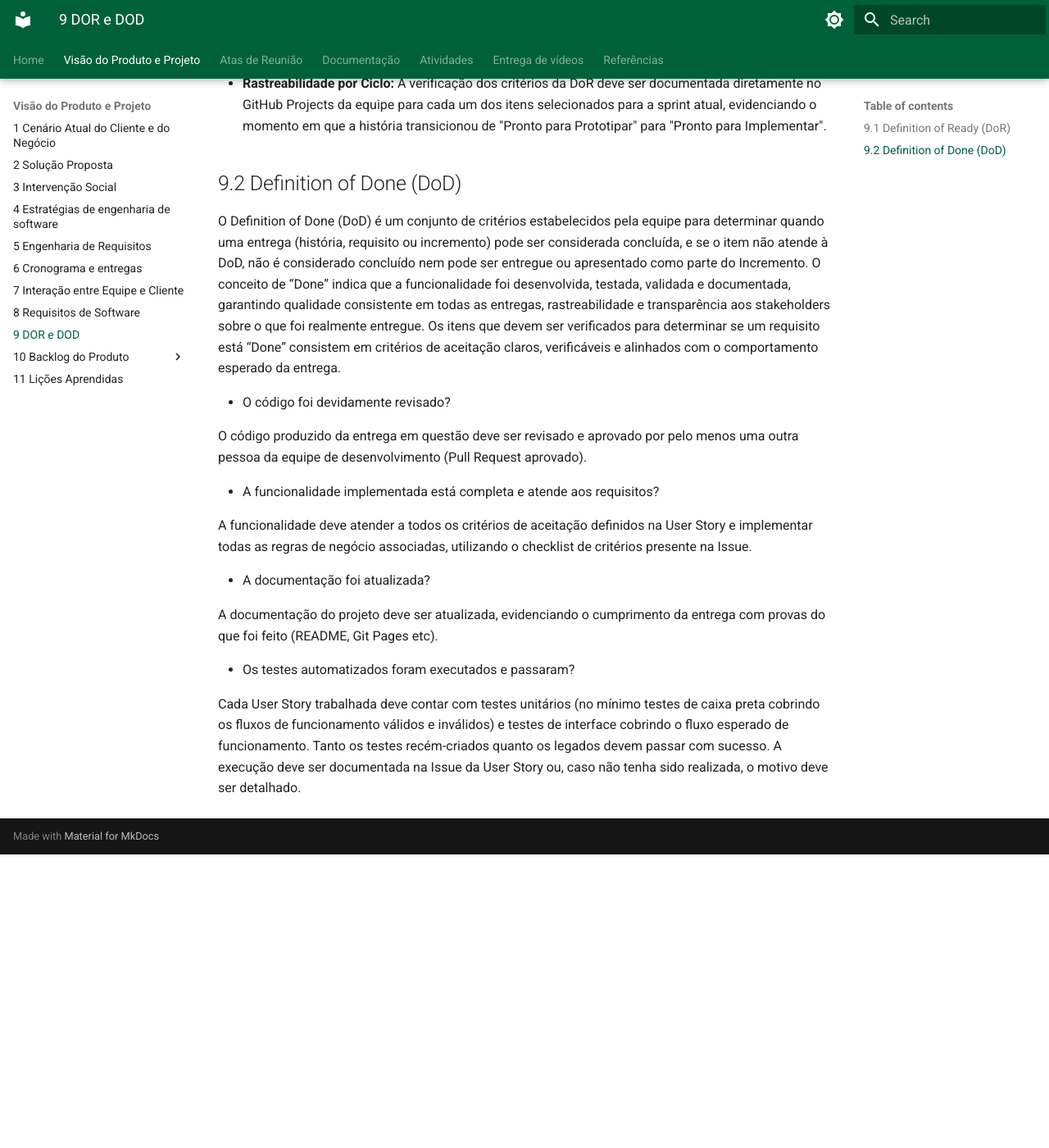
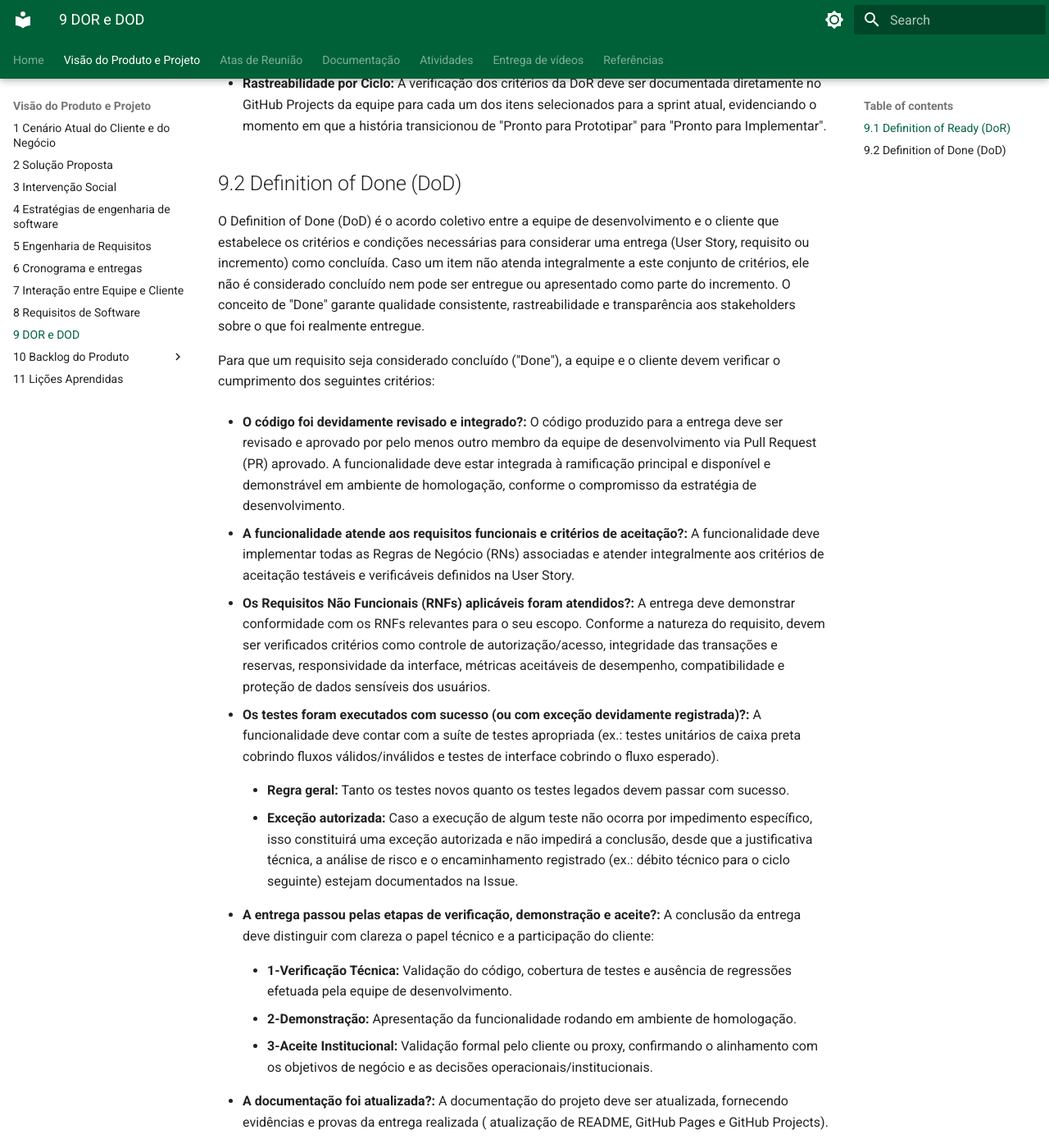
Before and after one commit to mdsreq-fga-unb/REQ-2026.2-T01-IBRADA-NET, an MkDocs documentation site: the page built from docs/documento-visao/9_dor_dod.md, in a window 1280 px wide and 1400 px high, scrolled down 1727 px. Shown: the whole window at 82% size. Built offline with MkDocs 1.6.1 and Material for MkDocs 9.7.7, drawn with Linux system fonts in a browser that asks for light colours; before the commit the page ends 2769 px from its top, so only the background shows below that; some of the changed text lies outside the part shown.

Commit message:
fix: Correção da seção de DoD

```diff
--- a/docs/documento-visao/9_dor_dod.md
+++ b/docs/documento-visao/9_dor_dod.md
@@ -44,21 +44,34 @@
 
 ## 9.2 Definition of Done (DoD)
 
- O Definition of Done (DoD) é um conjunto de critérios estabelecidos pela equipe para determinar quando uma entrega (história, requisito ou incremento) pode ser considerada concluída, e se o item não atende à DoD, não é considerado concluído nem pode ser entregue ou apresentado como parte do Incremento. O conceito de “Done” indica que a funcionalidade foi desenvolvida, testada, validada e documentada, garantindo qualidade consistente em todas as entregas, rastreabilidade e transparência aos stakeholders sobre o que foi realmente entregue.
- Os itens que devem ser verificados para determinar se um requisito está “Done” consistem em critérios de aceitação claros, verificáveis e alinhados com o comportamento esperado da entrega.
+O Definition of Done (DoD) é o acordo coletivo entre a equipe de desenvolvimento e o cliente que estabelece os critérios e condições necessárias para considerar uma entrega (User Story, requisito ou incremento) como concluída. Caso um item não atenda integralmente a este conjunto de critérios, ele não é considerado concluído nem pode ser entregue ou apresentado como parte do incremento. O conceito de "Done" garante qualidade consistente, rastreabilidade e transparência aos stakeholders sobre o que foi realmente entregue.
 
-* O código foi devidamente revisado?
+Para que um requisito seja considerado concluído ("Done"), a equipe e o cliente devem verificar o cumprimento dos seguintes critérios:
 
- O código produzido da entrega em questão deve ser revisado e aprovado por pelo menos uma outra pessoa da equipe de desenvolvimento (Pull Request aprovado).
+* **O código foi devidamente revisado e integrado?:** O código produzido para a entrega deve ser revisado e aprovado por pelo menos outro membro da equipe de desenvolvimento via Pull Request (PR) aprovado. A funcionalidade deve estar integrada à ramificação principal e disponível e demonstrável em ambiente de homologação, conforme o compromisso da estratégia de desenvolvimento.
 
-* A funcionalidade implementada está completa e atende aos requisitos?
+* **A funcionalidade atende aos requisitos funcionais e critérios de aceitação?:** A funcionalidade deve implementar todas as Regras de Negócio (RNs) associadas e atender integralmente aos critérios de aceitação testáveis e verificáveis definidos na User Story.
 
- A funcionalidade deve atender a todos os critérios de aceitação definidos na User Story e implementar todas as regras de negócio associadas, utilizando o checklist de critérios presente na Issue.
+* **Os Requisitos Não Funcionais (RNFs) aplicáveis foram atendidos?:** A entrega deve demonstrar conformidade com os RNFs relevantes para o seu escopo. Conforme a natureza do requisito, devem ser verificados critérios como controle de autorização/acesso, integridade das transações e reservas, responsividade da interface, métricas aceitáveis de desempenho, compatibilidade e proteção de dados sensíveis dos usuários.
 
-* A documentação foi atualizada?
+* **Os testes foram executados com sucesso (ou com exceção devidamente registrada)?:** A funcionalidade deve contar com a suíte de testes apropriada (ex.: testes unitários de caixa preta cobrindo fluxos válidos/inválidos e testes de interface cobrindo o fluxo esperado).
 
- A documentação do projeto deve ser atualizada, evidenciando o cumprimento da entrega com provas do que foi feito (README, Git Pages etc).
+    * **Regra geral:** Tanto os testes novos quanto os testes legados devem passar com sucesso.
 
-* Os testes automatizados foram executados e passaram?
+    * **Exceção autorizada:** Caso a execução de algum teste não ocorra por impedimento específico, isso constituirá uma exceção autorizada e não impedirá a conclusão, desde que a justificativa técnica, a análise de risco e o encaminhamento registrado (ex.: débito técnico para o ciclo seguinte) estejam documentados na Issue.
 
- Cada User Story trabalhada deve contar com testes unitários (no mínimo testes de caixa preta cobrindo os fluxos de funcionamento válidos e inválidos) e testes de interface cobrindo o fluxo esperado de funcionamento. Tanto os testes recém-criados quanto os legados devem passar com sucesso. A execução deve ser documentada na Issue da User Story ou, caso não tenha sido realizada, o motivo deve ser detalhado.
+* **A entrega passou pelas etapas de verificação, demonstração e aceite?:** A conclusão da entrega deve distinguir com clareza o papel técnico e a participação do cliente:
+
+    * **1-Verificação Técnica:** Validação do código, cobertura de testes e ausência de regressões efetuada pela equipe de desenvolvimento.
+
+    * **2-Demonstração:** Apresentação da funcionalidade rodando em ambiente de homologação.
+
+    * **3-Aceite Institucional:** Validação formal pelo cliente ou proxy, confirmando o alinhamento com os objetivos de negócio e as decisões operacionais/institucionais.
+
+* **A documentação foi atualizada?:** A documentação do projeto deve ser atualizada, fornecendo evidências e provas da entrega realizada ( atualização de README, GitHub Pages e GitHub Projects).
+
+### Aplicação e Registro do Checklist de DoD
+
+* **Acompanhamento das Entregas:** O registro do checklist do DoD preenchido deve acompanhar obrigatoriamente os itens declarados como concluídos (Done).
+
+* **Maturidade e Progresso:** A ausência do checklist preenchido em itens que ainda estão em desenvolvimento não configura falha do processo enquanto o projeto não os apresentar como concluídos.
```
